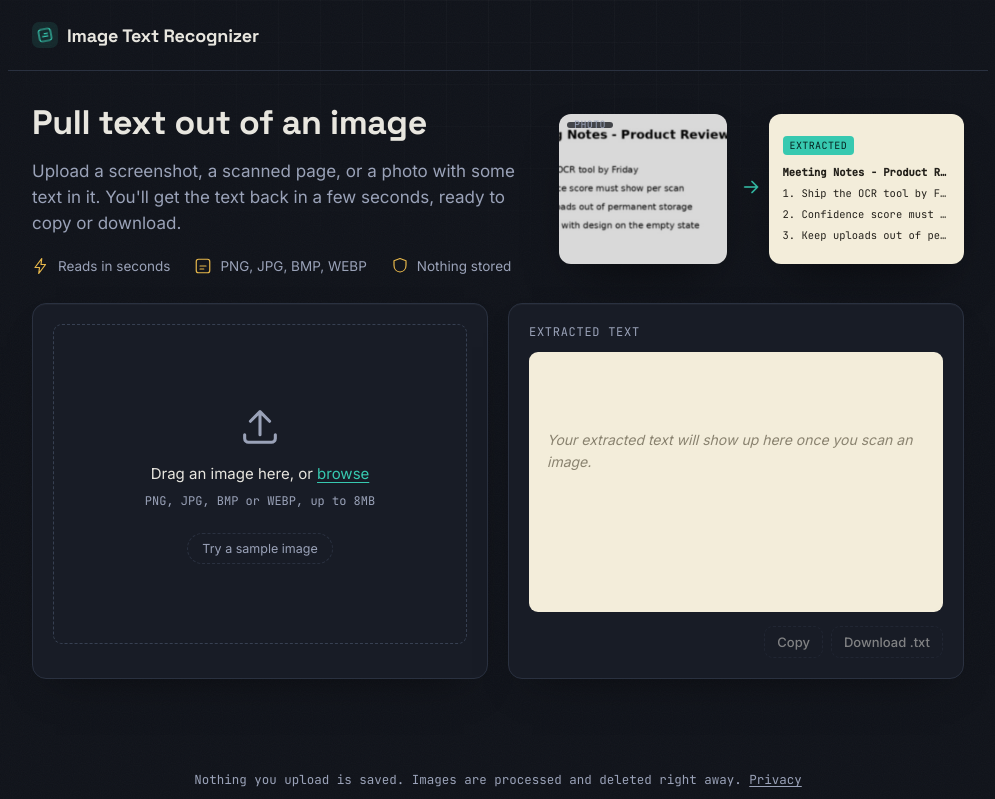
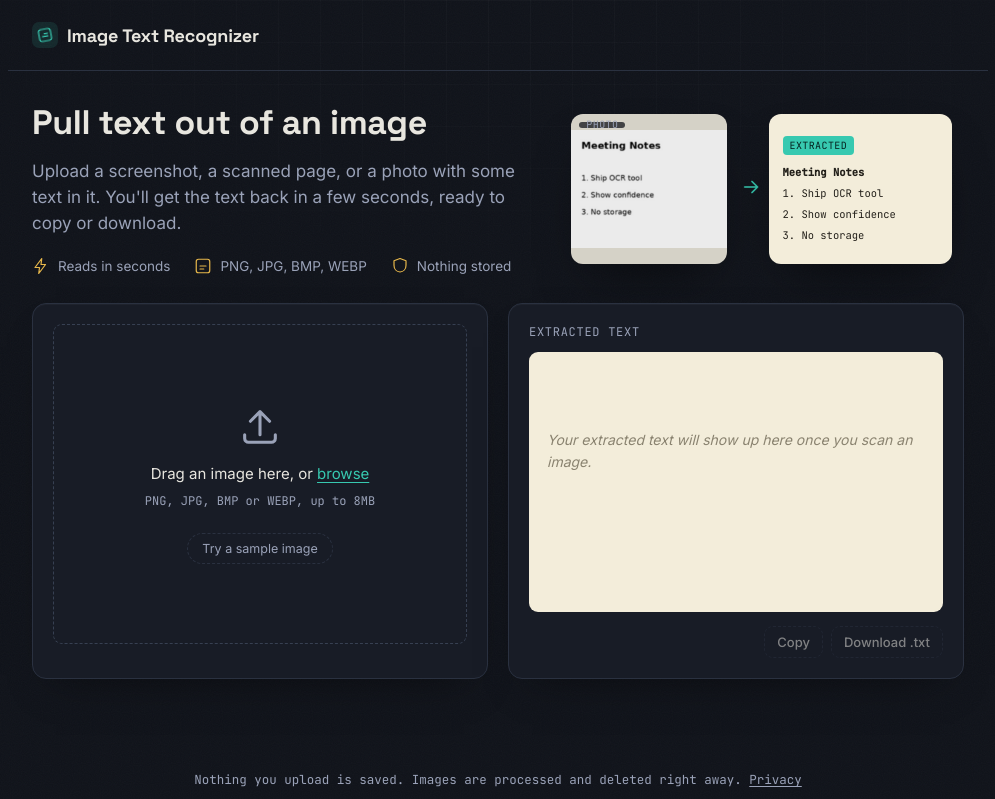
Before and after one commit to areebaathar-dev/image-text-recognizer, a Flask app: page / in a window 1280 px wide. Shown: the top 799 px of the page, without its empty margins (142-1137 px from the left). Run offline with Flask 3, Linux system fonts and the light colour scheme.

Commit message:
Fix before-card image cropping by using object-fit contain and matching aspect ratio

```diff
--- a/static/css/style.css
+++ b/static/css/style.css
@@ -226,6 +226,7 @@ button { font-family: inherit; cursor: pointer; }
 .ba-card {
   position: relative;
   flex: 1;
+  min-width: 0;
   border-radius: 12px;
   overflow: hidden;
   box-shadow: 0 24px 50px -20px rgba(0,0,0,0.55);
@@ -239,9 +240,10 @@ button { font-family: inherit; cursor: pointer; }
 .ba-before img {
   width: 100%;
   height: 150px;
-  object-fit: cover;
+  object-fit: contain;
   display: block;
-  filter: brightness(0.85);
+  background: #e8e4d8;
+  filter: brightness(0.92);
 }
 
 .ba-after {
--- a/templates/index.html
+++ b/templates/index.html
@@ -60,10 +60,10 @@
           <div class="ba-card ba-after">
             <span class="ba-tag ba-tag-accent">extracted</span>
             <div class="ba-text">
-              <span class="ba-line">Meeting Notes - Product Review</span>
-              <span class="ba-line">1. Ship the OCR tool by Friday</span>
-              <span class="ba-line">2. Confidence score must show per scan</span>
-              <span class="ba-line">3. Keep uploads out of permanent storage</span>
+              <span class="ba-line">Meeting Notes</span>
+              <span class="ba-line">1. Ship OCR tool</span>
+              <span class="ba-line">2. Show confidence</span>
+              <span class="ba-line">3. No storage</span>
             </div>
           </div>
         </div>
```
Also changed, not shown: static/img/sample.jpg.
